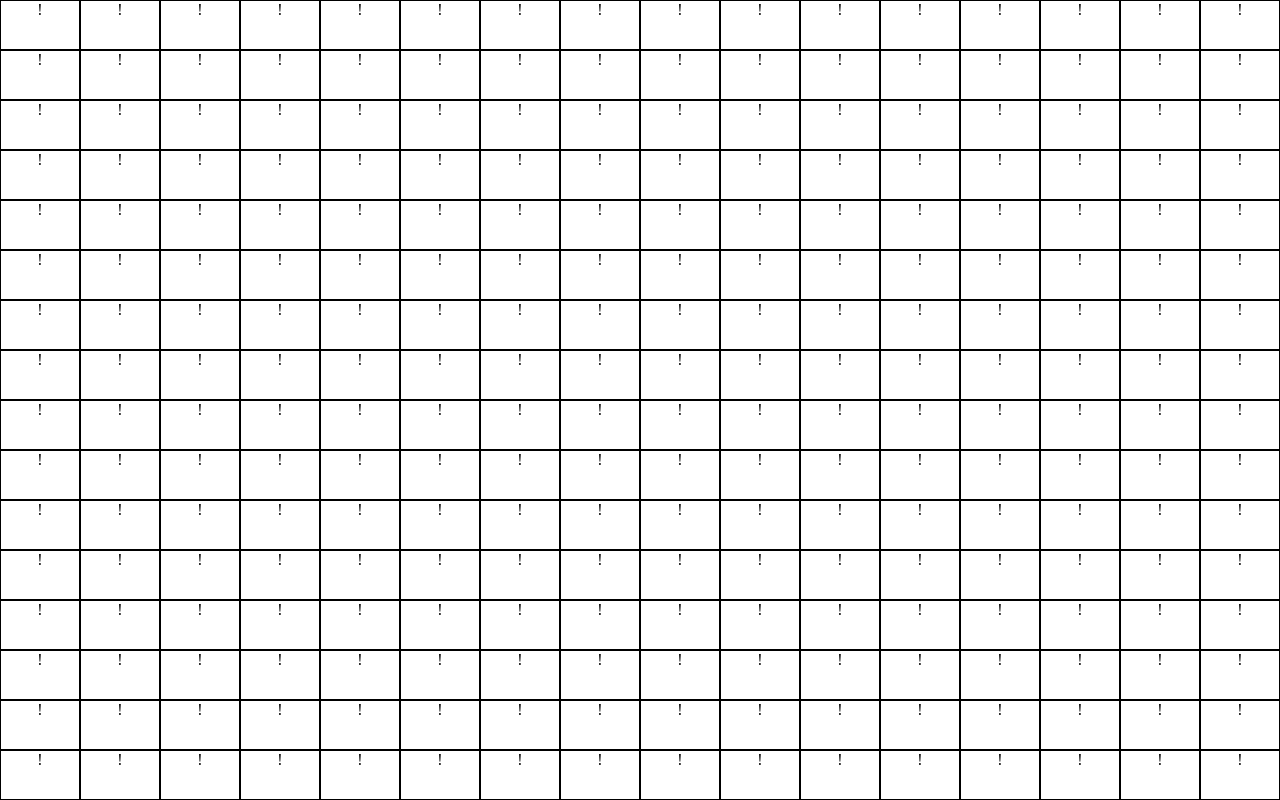
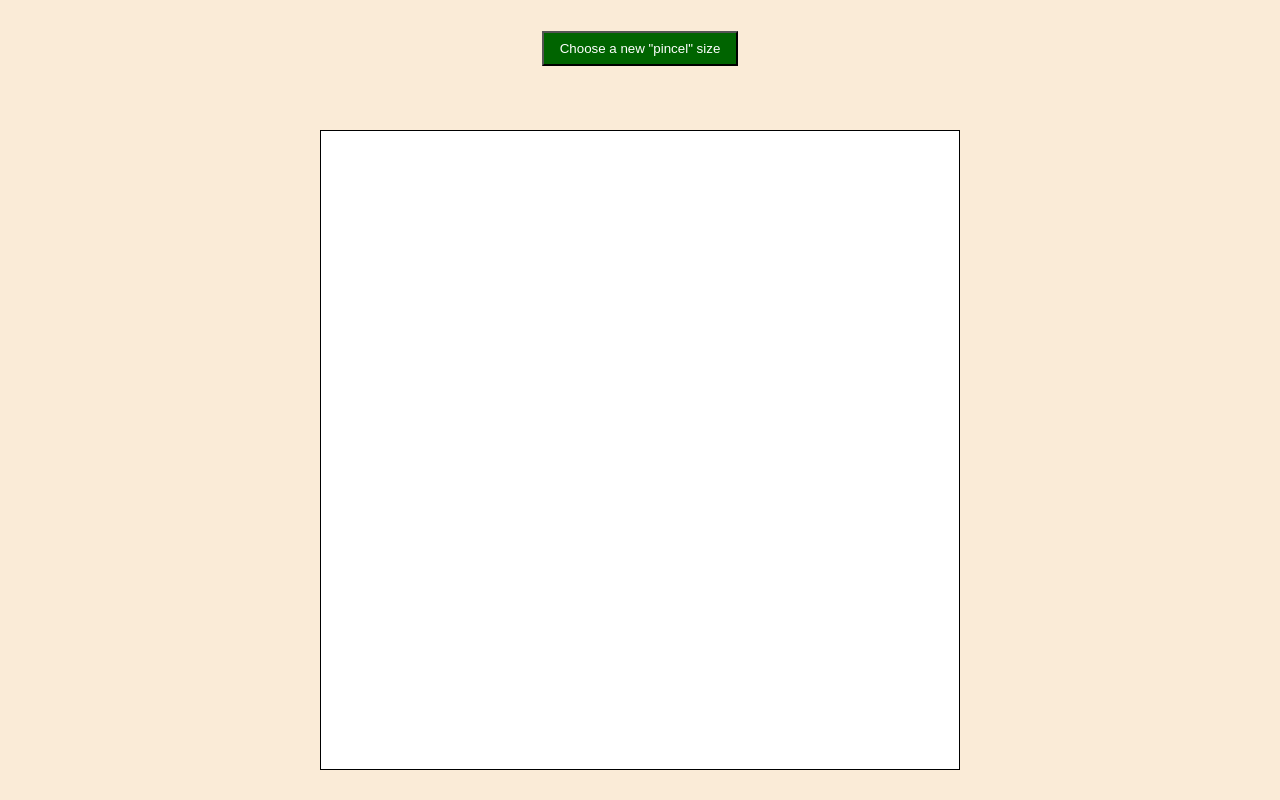
Before and after one commit to Theografiska/etchASketch, a plain HTML site: page index.html in a window 1280 px wide. Drawn offline with Linux system fonts and the light colour scheme.

Commit message:
Create canvas and pop-up button with which to change amount of squares per side

```diff
--- a/index.html
+++ b/index.html
@@ -7,6 +7,7 @@
     <link href="styles.css" rel="stylesheet">
 </head>
 <body>
+    <button id="pop-up">Choose a new "pincel" size</button>
     <div id="div-container"></div> <!--make this the grid container-->
     <script src="script.js"></script>
 </body>
--- a/script.js
+++ b/script.js
@@ -1,15 +1,33 @@
 const divContainer = document.querySelector("#div-container");
 
+let gridSize = 16; // default grid size
+
 const makeGrid = () => {
-    for (i=0; i<16; i++) {
-        for (j=0; j<16; j++) {
-            let rowBox = document.createElement("div");
-            rowBox.textContent = "!";
-            rowBox.classList.add("cell");
+    divContainer.innerHTML = ""; // Clear any existing grid
+    const totalCells = gridSize * gridSize;
+    const cellSize = 100 / gridSize;
 
-            divContainer.appendChild(rowBox);
-        }
+    for (let i=0; i<totalCells; i++) {
+        const cell = document.createElement("div");
+        cell.classList.add("cell");
+
+        cell.style.width = `${cellSize}%`;
+        cell.style.height = `${cellSize}%`;
+
+        divContainer.appendChild(cell);
+
+        cell.addEventListener("mouseover", () => {
+            cell.style.background = "black";
+        })
     }
 }
 
 makeGrid();
+
+// changing the amount of squares per side through the button:
+const popUp = document.querySelector("#pop-up");
+
+popUp.addEventListener("click", () => {
+    gridSize = prompt("Choose the number of squares per side. Enter a number from 1-100)");
+    makeGrid(); // resets the canvas with new "pincel" size
+})
--- a/styles.css
+++ b/styles.css
@@ -6,24 +6,38 @@
 
 
 body {
-    height: 100%;
-    width: 100%;
+    height: 100vh;
+    width: 100%vw;
+    display: flex;
+    flex-direction: column;
+    gap: 4rem;
+    align-items: center;
+    justify-content: center;
+    margin: auto 0;
+    background-color: antiquewhite;
 }
 
-.div-container {
+#div-container {
     display: flex;
-    flex-direction: column;
-    justify-content: center;
-    align-items: center;
     flex-wrap: wrap;
-    gap: 0.5rem;
+    height: 40rem;
+    width: 40rem;
+    border: 1px solid black;
+    background-color: white;
 }
 
 .cell {
-    width: 6.25vw;
-    height: 6.25vh;
-    flex: 1;
-    display: inline-block;
-    text-align: center;
-    border: solid 1px black;
+/*  border: solid 1px black;*/
+    box-sizing: border-box;
 }
+
+button {
+    background-color: darkgreen;
+    color: white;
+    padding: 0.5rem 1rem;
+
+}
+
+button:hover {
+    cursor: pointer;
+}
```
